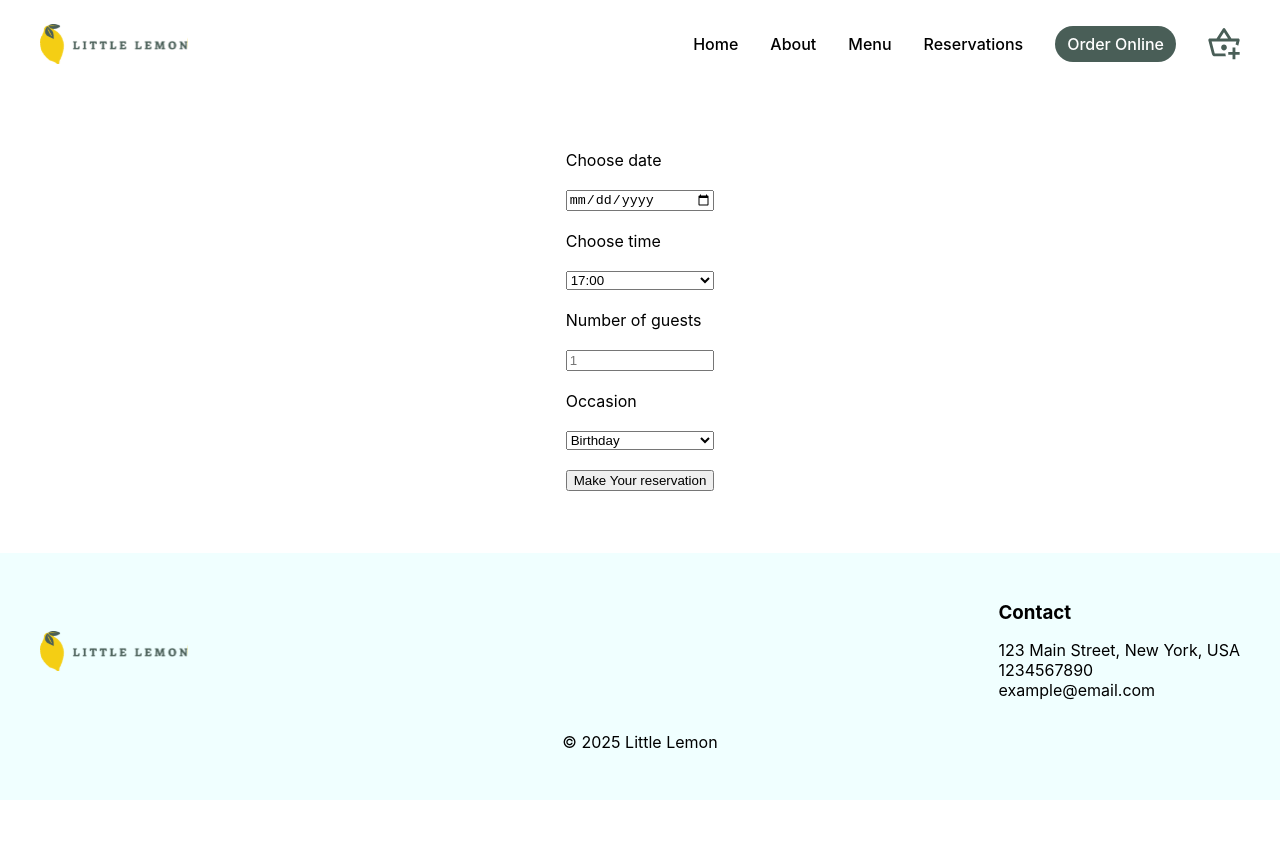
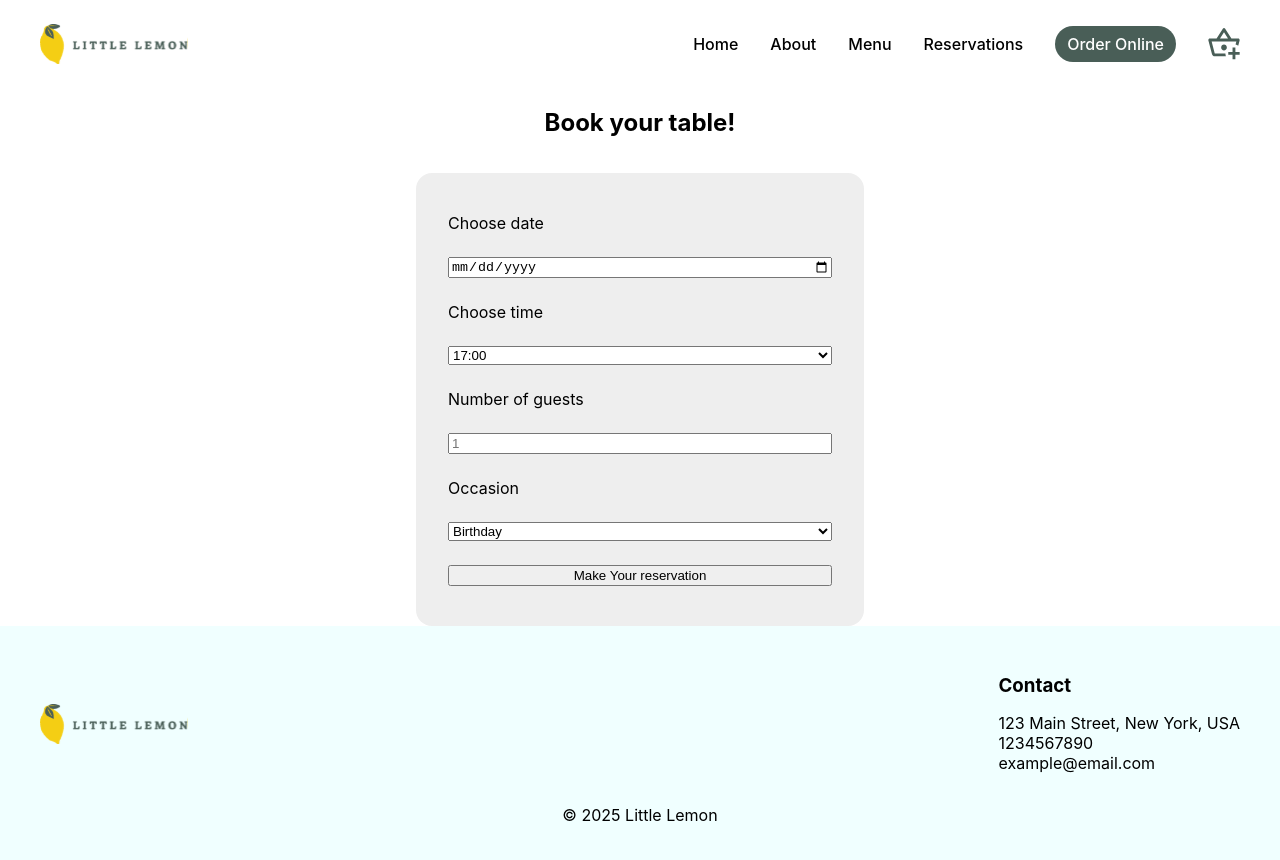
Before and after one commit to tusharpramanikbd/table-reservation-app, a React (Create React App) app: page / in a window 1280 px wide. Both pictures are taken after a click on the button "Reserve a Table". Shown: the top 860 px of the page. Before the commit the page ends 800 px from the top, so only its background shows below. Built offline with nearby package versions, Linux system fonts and the light colour scheme.

Commit message:
fixed form page style

```diff
--- /dev/null
+++ b/src/features/BookingForm/BookingForm.css
@@ -0,0 +1,15 @@
+.booking-form-container {
+  display: flex;
+  flex-direction: column;
+  gap: 24px;
+  width: 30%;
+  background-color: rgb(238, 238, 238);
+  padding: 40px 32px;
+  border-radius: 16px;
+}
+
+@media (max-width: 768px) {
+  .booking-form-container {
+    width: 80%;
+  }
+}
--- a/src/features/BookingForm/BookingForm.jsx
+++ b/src/features/BookingForm/BookingForm.jsx
@@ -1,8 +1,9 @@
 import React from "react";
+import "./BookingForm.css";
 
 function BookingForm() {
   return (
-    <form style={{ display: "grid", maxWidth: "200px", gap: "20px" }}>
+    <form className="booking-form-container">
       <label htmlFor="res-date">Choose date</label>
       <input type="date" id="res-date" />
       <label htmlFor="res-time">Choose time</label>
--- a/src/pages/BookingPage/BookingPage.css
+++ b/src/pages/BookingPage/BookingPage.css
@@ -1,6 +1,8 @@
 .booking-container {
   display: flex;
+  flex-direction: column;
   flex-grow: 1;
   justify-content: center;
   align-items: center;
+  gap: 16px;
 }
--- a/src/pages/BookingPage/BookingPage.jsx
+++ b/src/pages/BookingPage/BookingPage.jsx
@@ -5,6 +5,7 @@ import "./BookingPage.css";
 function BookingPage() {
   return (
     <main className="booking-container">
+      <h2>Book your table!</h2>
       <BookingForm />
     </main>
   );
```
